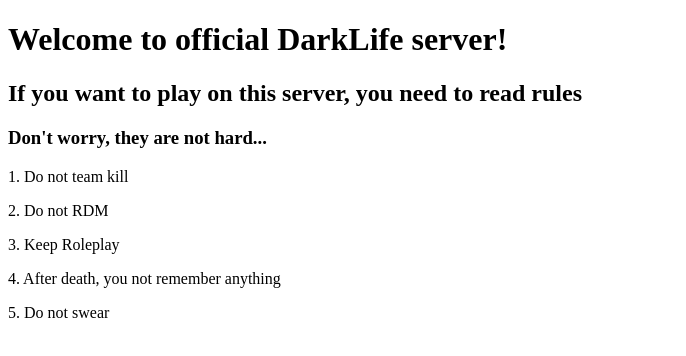
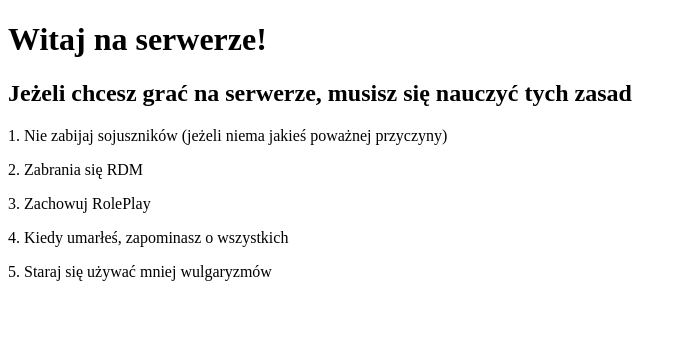
Before and after one commit to dnesov/darklife_example_rules_page, a plain HTML site: page index.html in a window 1280 px wide. Shown: the whole page, without its empty margins (0-686 px from the left). Drawn offline with Linux system fonts and the light colour scheme.

Commit message:
Update index.html

```diff
--- a/index.html
+++ b/index.html
@@ -3,16 +3,15 @@
 <html lang="en" xmlns="http://www.w3.org/1999/xhtml">
 <head>
     <meta charset="utf-8" />
-    <title>Official DarkLife server rules</title>
+    <title>Serwer Alpha Testerów DarkLife</title>
 </head>
 <body>
-    <h1>Welcome to official DarkLife server!</h1>
-    <h2>If you want to play on this server, you need to read rules</h2>
-    <h3>Don't worry, they are not hard...</h3>
-    <p>1. Do not team kill</p>
-    <p>2. Do not RDM</p>
-    <p>3. Keep Roleplay</p>
-    <p>4. After death, you not remember anything</p>
-    <p>5. Do not swear</p>
+    <h1>Witaj na serwerze!</h1>
+    <h2>Jeżeli chcesz grać na serwerze, musisz się nauczyć tych zasad</h2>
+    <p>1. Nie zabijaj sojuszników (jeżeli niema jakieś poważnej przyczyny)</p>
+    <p>2. Zabrania się RDM</p>
+    <p>3. Zachowuj RolePlay</p>
+    <p>4. Kiedy umarłeś, zapominasz o wszystkich</p>
+    <p>5. Staraj się używać mniej wulgaryzmów</p>
 </body>
 </html>
```
